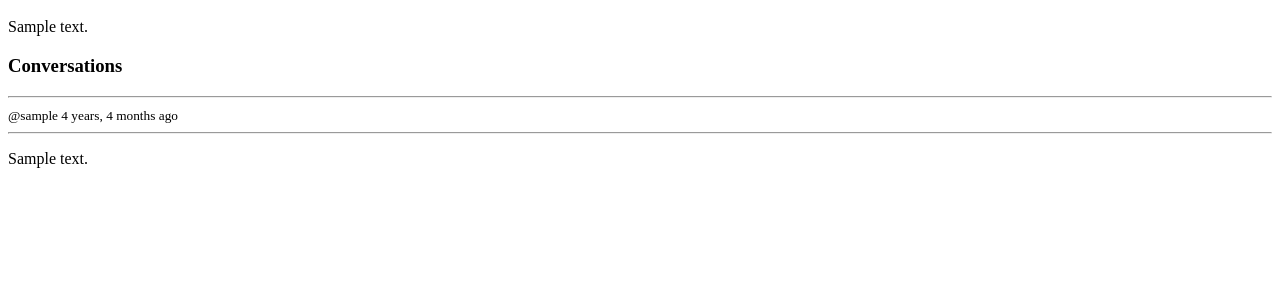
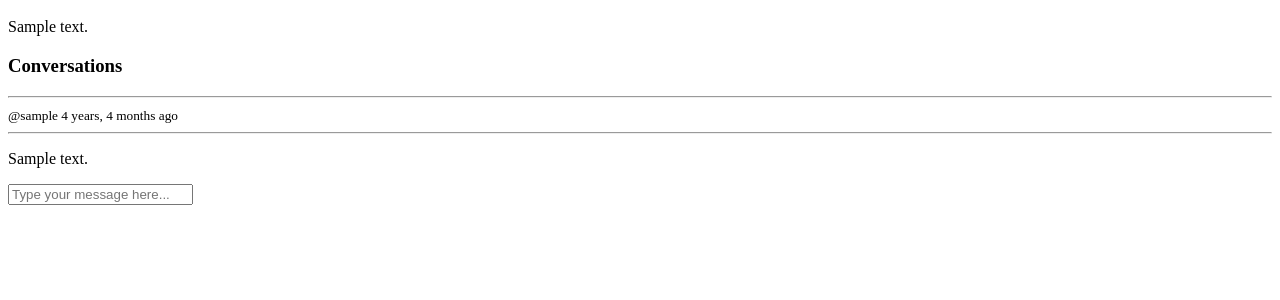
Before and after one commit to harshith-42/Community-App, a Django app: page /cohort/1/ in a window 1280 px wide. Shown: the part 250-550 px from the top of the page. Run offline with Django 4.2, Linux system fonts and the light colour scheme; a user stored in the database is signed in; tables that the repository leaves empty hold one stand-in row (values such as "Sample post").

Commit message:
Type new messages inside cohort

```diff
--- a/app/templates/app/cohort.html
+++ b/app/templates/app/cohort.html
@@ -10,7 +10,7 @@
 
     {% for message in cohort_messages %}
     <div>
-        <small>@{{message.user}}  {{message.created|timesince}} ago</small>
+        <small>@{{message.user}} {{message.created|timesince}} ago</small>
         <hr>
         <p>{{message.body}}</p>
 
@@ -18,4 +18,14 @@
     {% endfor %}
 </div>
 
+
+{% if request.user.is_authenticated %}
+<div class="comment-form">
+    <form method="POST" action="">
+        {% csrf_token %}
+        <input type="text" name="body" placeholder="Type your message here..." />
+    </form>
+</div>
+{% endif %}
+
 {% endblock %}
--- a/app/views.py
+++ b/app/views.py
@@ -6,7 +6,7 @@ from django.db.models import Q
 from django.contrib.auth.models import User
 from django.contrib.auth import authenticate, login, logout
 from django.contrib.auth.forms import UserCreationForm
-from .models import Cohort, Topic
+from .models import Cohort, Topic, Message
 from .forms import CohortForm
 
 
@@ -72,8 +72,19 @@ def home(request):
 def cohort(request, pk):
     cohort = Cohort.objects.get(id=pk)
     cohort_messages = cohort.message_set.all() # Get all the messages related to this cohort
+
+    if request.method =='POST':
+        message = Message.objects.create(
+            user = request.user,
+            cohort = cohort,
+            body = request.POST.get('body')
+        )
+        return redirect('cohort', pk=cohort.id)
+
     context = {'cohort': cohort, 'cohort_messages':cohort_messages}
     return render(request, 'app/cohort.html', context)
+
+
 
 @login_required(login_url='login')
 def createCohort(request):
```
